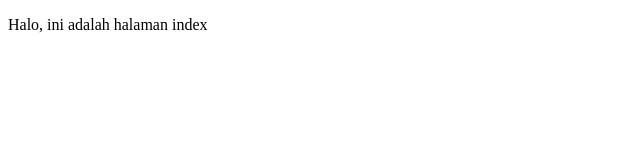
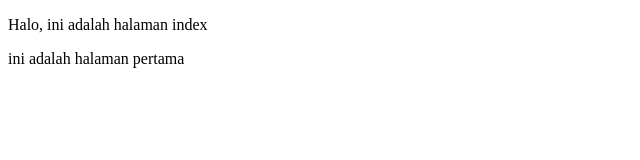
Before and after one commit to bintangnasution/tugas-git-remote, a plain HTML site: page index.html in a window 1280 px wide. Shown: the whole page, without its empty margins (0-640 px from the left). Drawn offline with Linux system fonts and the light colour scheme.

Commit message:
mengubah index.html

```diff
--- a/index.html
+++ b/index.html
@@ -7,5 +7,6 @@
 </head>
 <body>
     <p>Halo, ini adalah halaman index</p>
+    <p>ini adalah halaman pertama</p>
 </body>
 </html>
```
